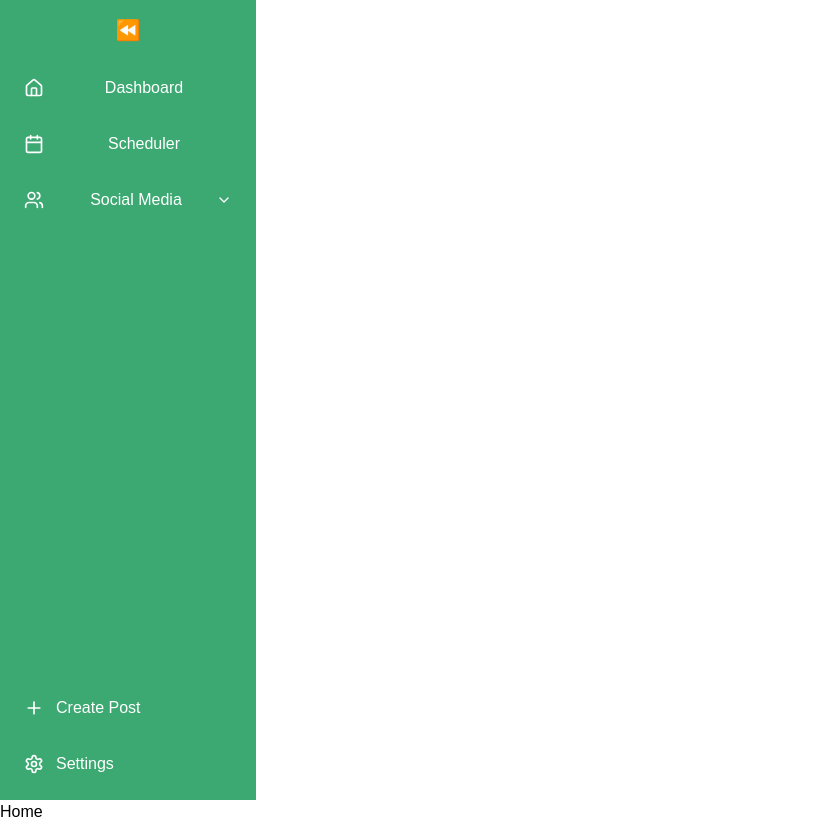
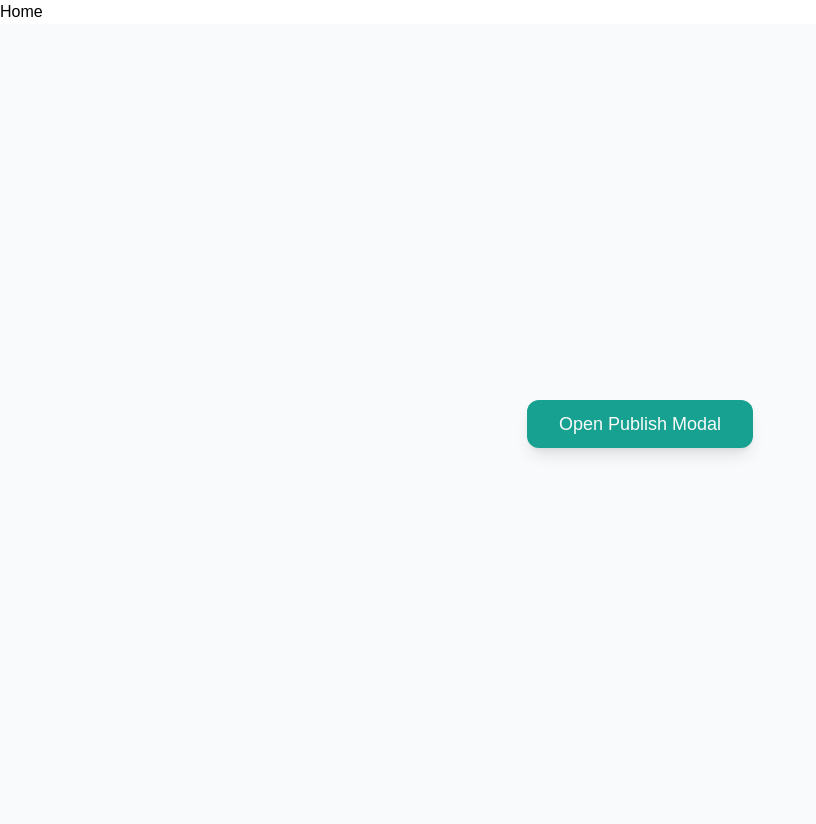
Before and after one commit to karan-panda/Tech_G, a Next.js app: page /home in a window 1280 px wide. Shown: the whole page, without its empty margins (0-816 px from the left). Built offline with nearby package versions, Linux system fonts and the light colour scheme.

Commit message:
Merge conflict resolved

```diff
--- a/app/home/page.js
+++ b/app/home/page.js
@@ -1,11 +1,13 @@
 import Navbar from '@/components/Navbar'
 import React from 'react'
+import PublishModal from '../publish/page'
 
 const page = () => {
   return (
     <>
     {/* <Navbar/> */}
         <h1>Home</h1>
+        <PublishModal/>
     </>
   )
 }
--- a/app/layout.js
+++ b/app/layout.js
@@ -23,7 +23,7 @@ export default function RootLayout({ children }) {
       <body
         className={`${geistSans.variable} ${geistMono.variable} antialiased`}
       >
-        <Navbar/>
+        {/* <Navbar/> */}
         {children}
       </body>
     </html>
```
Also changed, not shown: package.json (+4 -14 lines), 1 other file (tests, documents, lock files or other folders).
